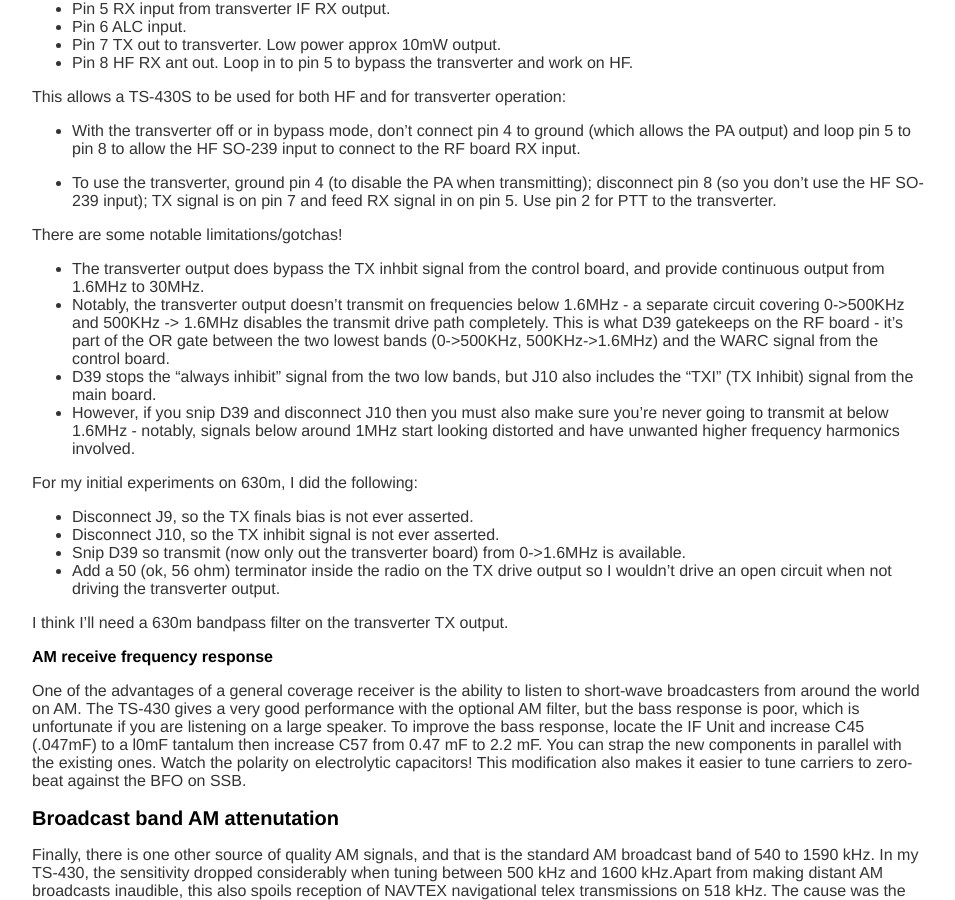
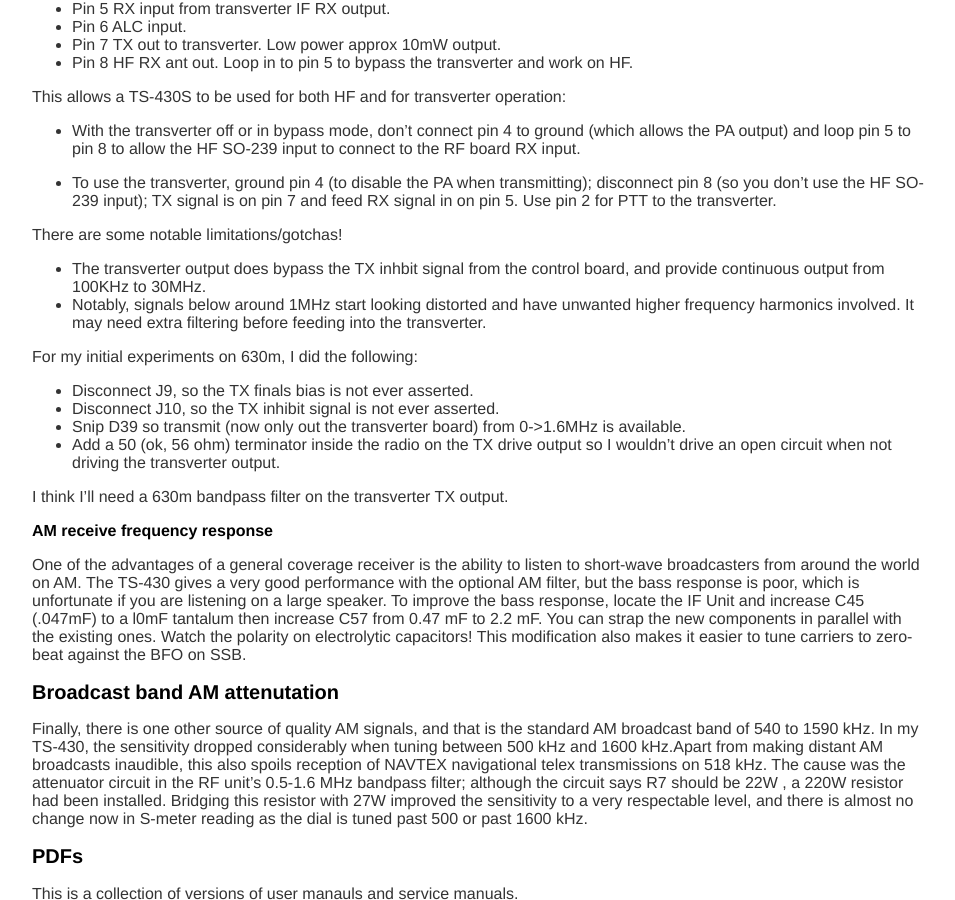
Before and after one commit to erikarn/erikarn.github.io, a Jekyll site: the page built from kenwood/TS-430/notes.md, in a window 1280 px wide and 900 px high, scrolled down 2113 px. Shown: the whole window, without its empty margins (160-1115 px from the left). Built offline with Jekyll 4.4.1, drawn with Linux system fonts in a browser that asks for light colours.

Commit message:
Fix comments; now that i have the transverter wiring right, it DOES output at 472KHz fine

```diff
--- a/kenwood/TS-430/notes.md
+++ b/kenwood/TS-430/notes.md
@@ -129,19 +129,10 @@
 There are some notable limitations/gotchas!
 
  * The transverter output does bypass the TX inhbit signal from the control
-   board, and provide continuous output from 1.6MHz to 30MHz.
- * Notably, the transverter output doesn't transmit on frequencies below
-   1.6MHz - a separate circuit covering 0->500KHz and 500KHz -> 1.6MHz
-   disables the transmit drive path completely.  This is what D39 gatekeeps
-   on the RF board - it's part of the OR gate between the two lowest
-   bands (0->500KHz, 500KHz->1.6MHz) and the WARC signal from the control
-   board.
- * D39 stops the "always inhibit" signal from the two low bands, but J10
-   also includes the "TXI" (TX Inhibit) signal from the main board.
- * However, if you snip D39 and disconnect J10 then you must also make
-   sure you're never going to transmit at below 1.6MHz - notably, signals
-   below around 1MHz start looking distorted and have unwanted higher
-   frequency harmonics involved.
+   board, and provide continuous output from 100KHz to 30MHz.
+ * Notably, signals below around 1MHz start looking distorted
+   and have unwanted higher frequency harmonics involved.
+   It may need extra filtering before feeding into the transverter.
 
 For my initial experiments on 630m, I did the following:
 
```
